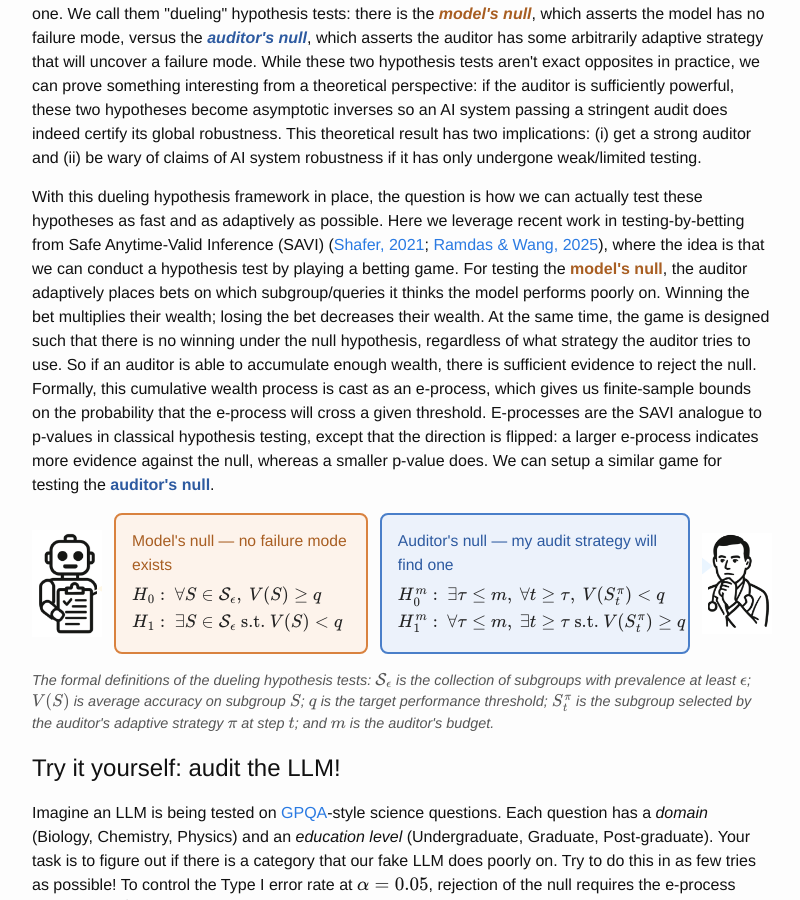
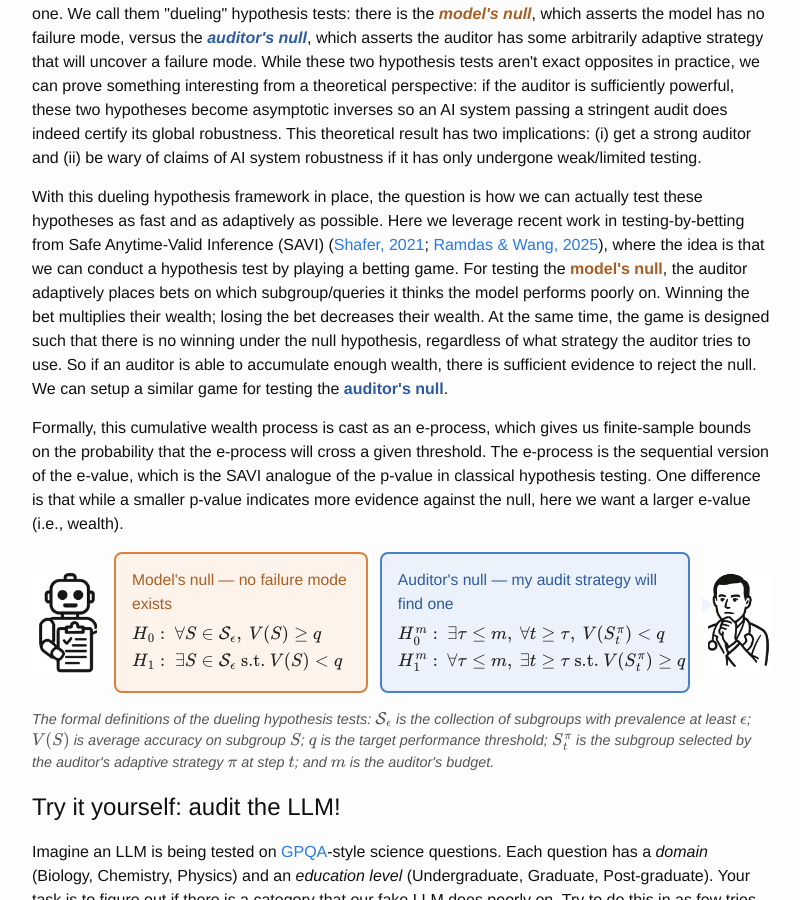
Before and after one commit to jjfeng/jjfeng.github.io, a Jekyll site: the page built from project_adaptive_auditing.html, in a window 1280 px wide and 900 px high, scrolled down 812 px. Shown: the whole window, without its empty margins (238-1038 px from the left). Built offline with Jekyll 4.4.1, drawn with Linux system fonts in a browser that asks for light colours.

Commit message:
more text

```diff
--- a/project_adaptive_auditing.html
+++ b/project_adaptive_auditing.html
@@ -183,7 +183,15 @@
 
 <p>
 With this dueling hypothesis framework in place, the question is how we can actually test these hypotheses as fast and as adaptively as possible.
-Here we leverage recent work in testing-by-betting from Safe Anytime-Valid Inference (SAVI) (<a href="https://doi.org/10.1111/rssa.12647">Shafer, 2021</a>; <a href="https://arxiv.org/abs/2410.23614">Ramdas &amp; Wang, 2025</a>), where the idea is that we can conduct a hypothesis test by playing a betting game. For testing the <span class="c-model">model's null</span>, the auditor adaptively places bets on which subgroup/queries it thinks the model performs poorly on. Winning the bet multiplies their wealth; losing the bet decreases their wealth. At the same time, the game is designed such that there is no winning under the null hypothesis, regardless of what strategy the auditor tries to use. So if an auditor is able to accumulate enough wealth, there is sufficient evidence to reject the null. Formally, this cumulative wealth process is cast as an e-process, which gives us finite-sample bounds on the probability that the e-process will cross a given threshold. E-processes are the SAVI analogue to p-values in classical hypothesis testing, except that the direction is flipped: a larger e-process indicates more evidence against the null, whereas a smaller p-value does. We can setup a similar game for testing the <span class="c-auditor">auditor's null</span>.
+Here we leverage recent work in testing-by-betting from Safe Anytime-Valid Inference (SAVI) (<a href="https://doi.org/10.1111/rssa.12647">Shafer, 2021</a>; <a href="https://arxiv.org/abs/2410.23614">Ramdas &amp; Wang, 2025</a>), where the idea is that we can conduct a hypothesis test by playing a betting game.
+For testing the <span class="c-model">model's null</span>, the auditor adaptively places bets on which subgroup/queries it thinks the model performs poorly on. Winning the bet multiplies their wealth; losing the bet decreases their wealth. At the same time, the game is designed such that there is no winning under the null hypothesis, regardless of what strategy the auditor tries to use. So if an auditor is able to accumulate enough wealth, there is sufficient evidence to reject the null.
+We can setup a similar game for testing the <span class="c-auditor">auditor's null</span>.
+</p>
+
+<p>
+Formally, this cumulative wealth process is cast as an e-process, which gives us finite-sample bounds on the probability that the e-process will cross a given threshold.
+The e-process is the sequential version of the e-value, which is the SAVI analogue of the p-value in classical hypothesis testing.
+One difference is that while a smaller p-value indicates more evidence against the null, here we want a larger e-value (i.e., wealth).
 </p>
 
 <div class="duel-eq">
```
